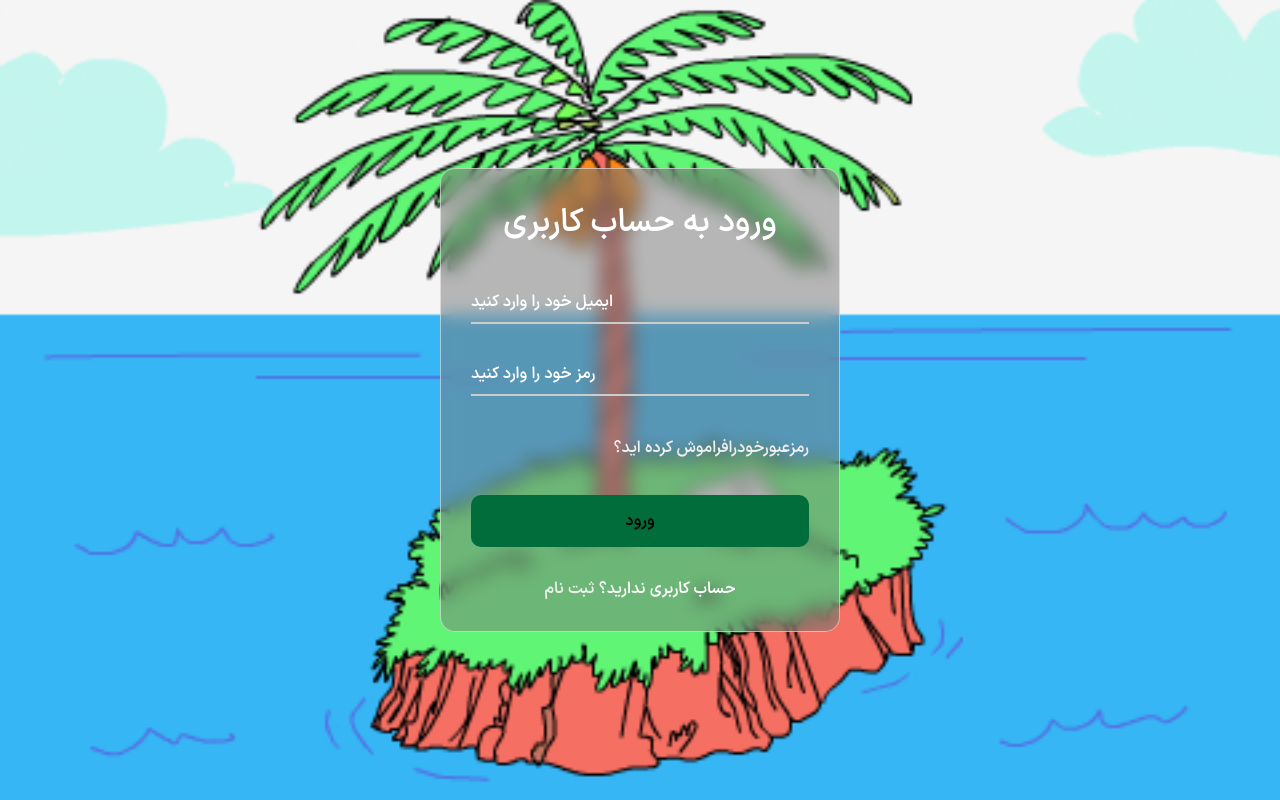
After one commit to Javad1st/myitLand, a PHP site: page /login/login.html in a window 1280 px wide. The commit adds this page. Run offline with PHP 8.4, Linux system fonts and the light colour scheme.

Commit message:
add login

```diff
--- /dev/null
+++ b/login/login.html
@@ -0,0 +1,34 @@
+<!DOCTYPE html>
+<html>
+<head>
+  <meta charset="UTF-8">
+  <meta name="viewport" content="width=device-width, initial-scale=1.0">
+  <title>myITLandLogin</title>
+  <link rel="stylesheet" href="loginstyle.css">
+</head>
+<body>
+
+  <div class="wrapper">
+    <form action="#">
+      <h2>ورود به حساب کاربری</h2>
+        <div class="input-field">
+        <input type="text" required>
+        <label>ایمیل خود را وارد کنید</label>
+      </div>
+      <div class="input-field">
+        <input type="password" required>
+        <label>رمز خود را وارد کنید</label>
+      </div>
+      <div class="forget">
+        <label for="remember">
+        </label>
+        <a href="#">رمزعبورخودرافراموش کرده اید؟</a>
+      </div>
+      <button type="submit"> ورود</button>
+      <div class="register">
+        <p>حساب کاربری ندارید؟ <a href="#">ثبت نام</a></p>
+      </div>
+    </form>
+  </div>
+</body>
+</html>
--- /dev/null
+++ b/login/loginstyle.css
@@ -0,0 +1,145 @@
+@import url("https://fonts.googleapis.com/css2?family=Open+Sans:wght@200;300;400;500;600;700&display=swap");
+
+@font-face {
+  font-family: iranSans;
+  font-style: normal;
+  font-weight: 900;
+  src: url(../IranSans/Farsi\ numerals/IRANSansXFaNum-DemiBold.ttf);
+}
+* {
+  margin: 0;
+  padding: 0;
+  box-sizing: border-box;
+  font-family: "Open Sans", sans-serif;
+  font-family: iranSans;
+}
+
+body {
+  display: flex;
+  align-items: center;
+  justify-content: center;
+  min-height: 100vh;
+  width: 100%;
+  padding: 0 10px;
+}
+
+body::before {
+  content: "";
+  position: absolute;
+  width: 100%;
+  height: 100%;
+  background: url(../svgHa/giphy.gif), #000;
+  background-position: center;
+  background-size: cover;
+}
+
+.wrapper {
+  width: 400px;
+  border-radius: 15px;
+  padding: 30px;
+  text-align: center;
+  background-color: rgba(121, 121, 121, 0.5);
+  border: 1px solid rgba(255, 255, 255, 0.5);
+  backdrop-filter: blur(9px);
+  -webkit-backdrop-filter: blur(9px);
+}
+
+form {
+  display: flex;
+  flex-direction: column;
+}
+
+h2 {
+  font-size: 2rem;
+  margin-bottom: 20px;
+  color: #fff;
+}
+
+.input-field {
+  position: relative;
+  border-bottom: 2px solid #ccc;
+  margin: 15px 0;
+}
+
+.input-field label {
+  position: absolute;
+  top: 50%;
+  left: 0;
+  transform: translateY(-50%);
+  color: #fff;
+  font-size: 16px;
+  pointer-events: none;
+  transition: 0.15s ease;
+}
+
+.input-field input {
+  width: 100%;
+  height: 40px;
+  background: transparent;
+  border: none;
+  outline: none;
+  font-size: 16px;
+  color: #fff;
+}
+
+.input-field input:focus~label,
+.input-field input:valid~label {
+  font-size: 0.8rem;
+  top: 10px;
+  transform: translateY(-120%);
+}
+
+.forget {
+  display: flex;
+  align-items: center;
+  justify-content: space-between;
+  margin: 25px 0 35px 0;
+  color: #fff;
+}
+
+#remember {
+  accent-color: #fff;
+}
+
+.forget label {
+  display: flex;
+  align-items: center;
+}
+
+.forget label p {
+  margin-left: 8px;
+}
+
+.wrapper a {
+  color: #efefef;
+  text-decoration: none;
+}
+
+.wrapper a:hover {
+  text-decoration: underline;
+}
+
+button {
+  background: #006d3a;
+  color: #000;
+  font-weight: 600;
+  border: none;
+  padding: 12px 20px;
+  cursor: pointer;
+  border-radius: 10px;
+  font-size: 16px;
+  border: 2px solid transparent;
+  transition: 0.3s ease;
+}
+
+button:hover {
+  color: #fff;
+  border-color: #fff;
+  background: rgba(255, 255, 255, 0.15);
+}
+
+.register {
+  text-align: center;
+  margin-top: 30px;
+  color: #fff;
+}
```
Also changed, not shown: index.html (+9 -6 lines), style.css (+24 -2 lines), svgHa/ITLand.png (renamed from svg ha/ITLand.png), svgHa/ITLand2.png (renamed from svg ha/ITLand2.png), svgHa/b8420a7ec558f6cd2e796a3fabffa775.png (renamed from svg ha/b8420a7ec558f6cd2e796a3fabffa775.png), svgHa/dark_mode_24dp_E8EAED_FILL1_wght400_GRAD0_opsz24.svg (renamed from svg ha/dark_mode_24dp_E8EAED_FILL1_wght400_GRAD0_opsz24.svg), svgHa/giphy.gif (added), svgHa/light_mode_24dp_E8EAED_FILL1_wght400_GRAD0_opsz24.svg (renamed from svg ha/light_mode_24dp_E8EAED_FILL1_wght400_GRAD0_opsz24.svg), svgHa/text_effect_061.svg (renamed from svg ha/text_effect_061.svg), svgHa/—Pngtree—hazy and beautiful halo moon_5336588.png (renamed from svg ha/—Pngtree—hazy and beautiful halo moon_5336588.png).
